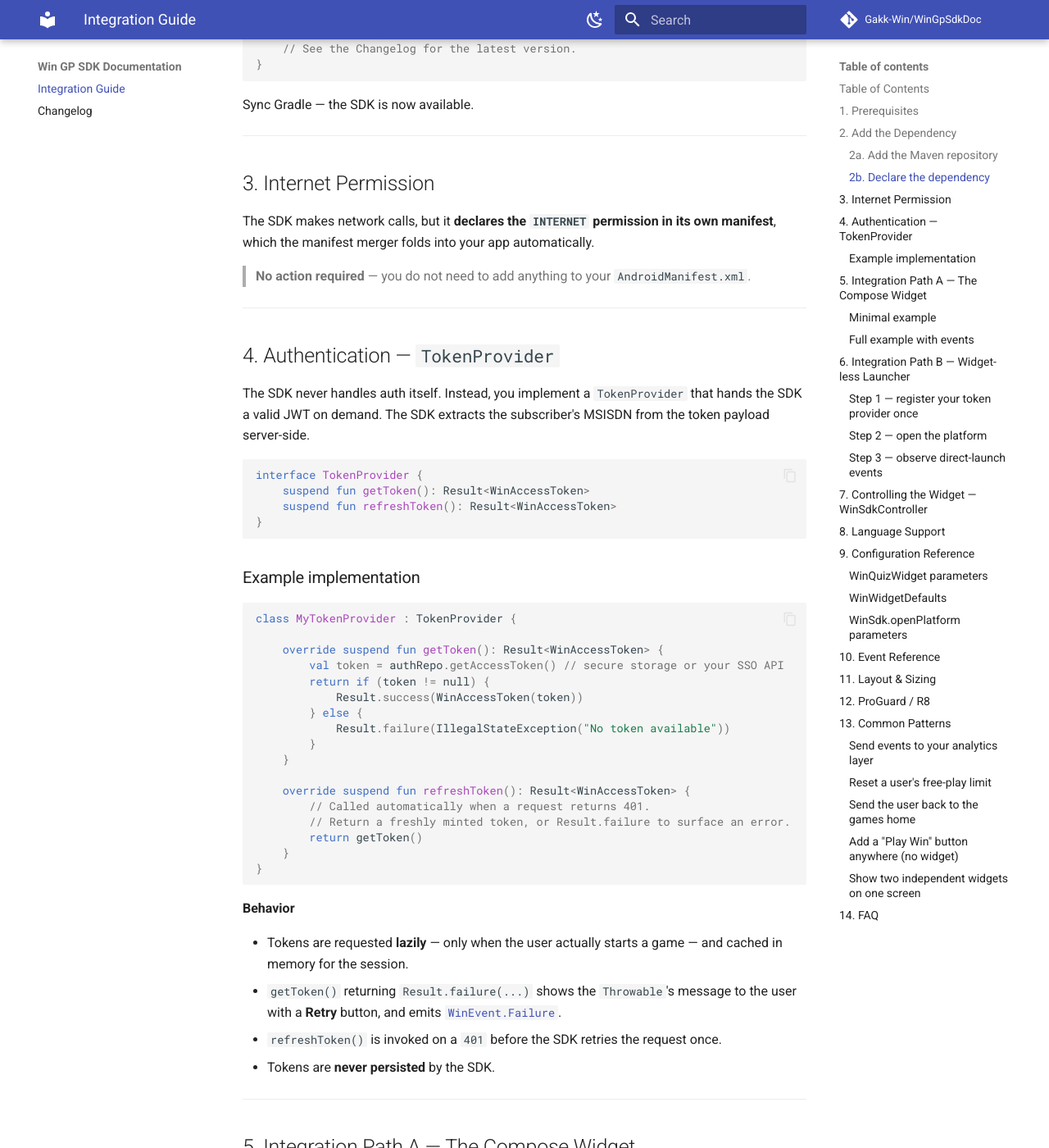
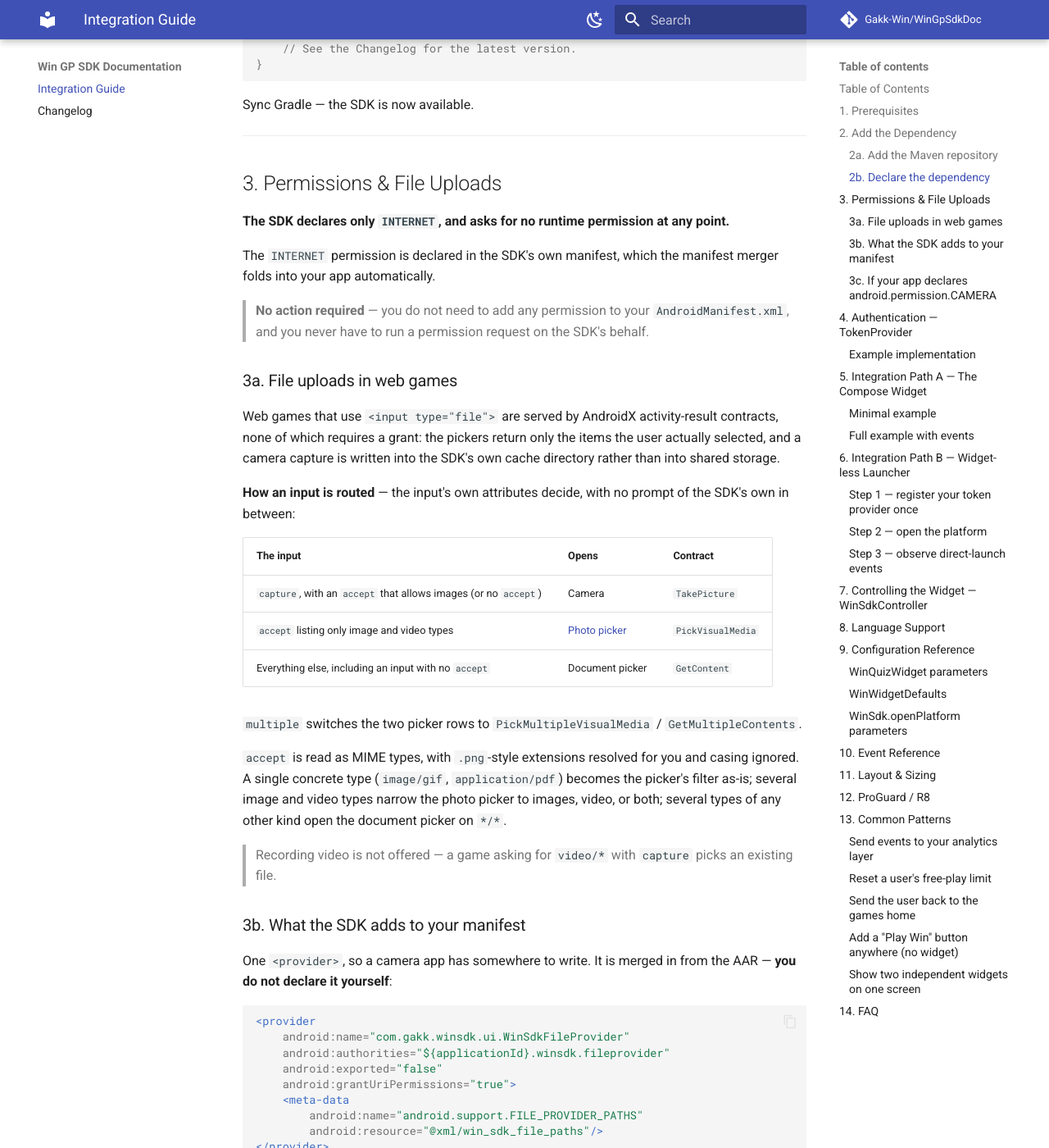
Before and after one commit to Gakk-Win/WinGpSdkDoc, an MkDocs documentation site: the page built from docs/index.md, in a window 1280 px wide and 1400 px high, scrolled down 2417 px. Shown: the whole window at 82% size. Built offline with MkDocs 1.6.1 and Material for MkDocs 9.7.7, drawn with Linux system fonts in a browser that asks for light colours; comment, search, counter and statistics services are not loaded; some of the changed text lies outside the part shown.

Commit message:
docs: document WebView file uploads and release as 1.5.0
Guide:
- Expand §3 "Internet Permission" into "Permissions & File Uploads": how
  an <input type="file"> is routed, what accept and multiple do, the
  WinSdkFileProvider entry merged in from the AAR, and the caveat for a
  host app that declares android.permission.CAMERA. Renaming the section
  rather than inserting a new one keeps §4-§14 numbered as they are.
- Two FAQ entries: no camera or storage permission is ever requested,
  and why a capture input can fall back to a picker.

Changelog:
- Move the widget-less launcher from 1.4.0 to the current entry.
  publicapi/WinSdk.kt does not exist at tag 1.4.0 and master is still on
  1.4.0, so it never shipped there.
- Add the file-upload feature and the merged <provider>.
- Renumber the current entry 1.4.1 -> 1.5.0, matching the SDK bump. It
  carries two features and a new manifest provider, and 1.4.1 was never
  tagged or published.

Co-Authored-By: Claude Opus 5 <noreply@anthropic.com>
Claude-Session: https://claude.ai/code/session_01BM2uH82nqxXY2gZGVPmGHM

````diff
--- a/docs/index.md
+++ b/docs/index.md
@@ -1,6 +1,6 @@
 # Win GP SDK — Partner Integration Guide
 
-**SDK version:** `1.4.1`
+**SDK version:** `1.5.0`
 **Min Android SDK:** 21 (Android 5.0)
 **Kotlin:** 2.1+
 **Compose BOM:** 2024.09.00+
@@ -17,7 +17,7 @@ networking — you only supply an **auth token** and, optionally, listen for **e
 
 1. [Prerequisites](#1-prerequisites)
 2. [Add the Dependency](#2-add-the-dependency)
-3. [Internet Permission](#3-internet-permission)
+3. [Permissions & File Uploads](#3-permissions-file-uploads)
 4. [Authentication — `TokenProvider`](#4-authentication-tokenprovider)
 5. [Integration Path A — The Compose Widget](#5-integration-path-a-the-compose-widget)
 6. [Integration Path B — Widget-less Launcher](#6-integration-path-b-widget-less-launcher)
@@ -93,7 +93,7 @@ In your **app module** `build.gradle.kts`:
 
 ```kotlin
 dependencies {
-    implementation("com.gakk.winsdk:mygp:1.4.1")
+    implementation("com.gakk.winsdk:mygp:1.5.0")
     // See the Changelog for the latest version.
 }
 ```
@@ -102,13 +102,74 @@ Sync Gradle — the SDK is now available.
 
 ---
 
-## 3. Internet Permission
+## 3. Permissions & File Uploads
 
-The SDK makes network calls, but it **declares the `INTERNET` permission in its own
-manifest**, which the manifest merger folds into your app automatically.
+**The SDK declares only `INTERNET`, and asks for no runtime permission at any point.**
 
-> **No action required** — you do not need to add anything to your
-> `AndroidManifest.xml`.
+The `INTERNET` permission is declared in the SDK's own manifest, which the manifest
+merger folds into your app automatically.
+
+> **No action required** — you do not need to add any permission to your
+> `AndroidManifest.xml`, and you never have to run a permission request on the SDK's
+> behalf.
+
+### 3a. File uploads in web games
+
+Web games that use `<input type="file">` are served by AndroidX activity-result
+contracts, none of which requires a grant: the pickers return only the items the user
+actually selected, and a camera capture is written into the SDK's own cache directory
+rather than into shared storage.
+
+**How an input is routed** — the input's own attributes decide, with no prompt of the
+SDK's own in between:
+
+| The input | Opens | Contract |
+|-----------|-------|----------|
+| `capture`, with an `accept` that allows images (or no `accept`) | Camera | `TakePicture` |
+| `accept` listing only image and video types | [Photo picker][photo-picker] | `PickVisualMedia` |
+| Everything else, including an input with no `accept` | Document picker | `GetContent` |
+
+`multiple` switches the two picker rows to `PickMultipleVisualMedia` /
+`GetMultipleContents`.
+
+`accept` is read as MIME types, with `.png`-style extensions resolved for you and casing
+ignored. A single concrete type (`image/gif`, `application/pdf`) becomes the picker's
+filter as-is; several image and video types narrow the photo picker to images, video, or
+both; several types of any other kind open the document picker on `*/*`.
+
+> Recording video is not offered — a game asking for `video/*` with `capture` picks an
+> existing file.
+
+### 3b. What the SDK adds to your manifest
+
+One `<provider>`, so a camera app has somewhere to write. It is merged in from the AAR —
+**you do not declare it yourself**:
+
+```xml
+<provider
+    android:name="com.gakk.winsdk.ui.WinSdkFileProvider"
+    android:authorities="${applicationId}.winsdk.fileprovider"
+    android:exported="false"
+    android:grantUriPermissions="true">
+    <meta-data
+        android:name="android.support.FILE_PROVIDER_PATHS"
+        android:resource="@xml/win_sdk_file_paths"/>
+</provider>
+```
+
+The authority is derived from your `applicationId`, so it cannot collide with another
+app. It is a `FileProvider` subclass rather than `androidx.core.content.FileProvider`
+itself, so it will not collide with a provider your own app declares. Captured photos go
+to `cacheDir/win_sdk_captures` and are cleared on the next capture an hour or more later.
+
+### 3c. If your app declares `android.permission.CAMERA`
+
+Android then requires that grant before *any* camera intent will start, including the
+SDK's — this follows from the merged manifest, not from which API the SDK uses. The SDK
+never requests the permission. If it is declared but not granted, a `capture` input falls
+back to a picker.
+
+[photo-picker]: https://developer.android.com/training/data-storage/shared/photo-picker
 
 ---
 
@@ -490,6 +551,18 @@ MSISDN from the token payload.
 A: No. The SDK declares it in its own manifest and the manifest merger adds it to your
 app automatically.
 
+**Q: Does the SDK ask for camera or storage permissions?**
+A: No. File uploads from web games go through AndroidX activity-result contracts, which
+need no runtime grant — the pickers return only what the user selected, and a camera
+capture lands in the SDK's own cache directory. See
+[§3](#3-permissions-file-uploads).
+
+**Q: A `capture` input opens a picker instead of the camera. Why?**
+A: Most often because your own app declares `android.permission.CAMERA` without holding
+the grant — Android then blocks every camera intent, the SDK's included. It can also
+happen when no camera app is installed. Either way the SDK falls back to a picker rather
+than leaving the input stuck.
+
 **Q: Do I need to add any ProGuard/R8 rules?**
 A: No. The SDK bundles its own `consumer-rules.pro`, which is merged into your build
 automatically.
````
Also changed, not shown: docs/changelog.md (+17 -5 lines).
